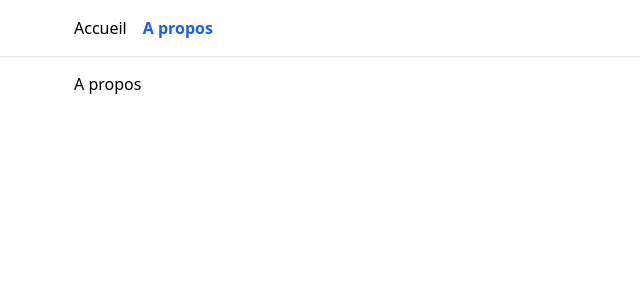
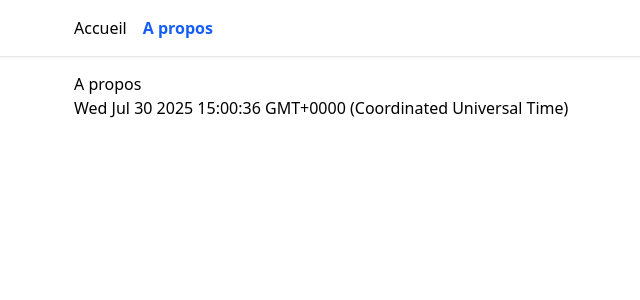
Before and after one commit to matthieumota/vue-3-plb, a Vue app in the folder 02-vite/: page /a-propos in a window 1280 px wide. Shown: the top 300 px of the page, without its empty margins (54-694 px from the left). Built offline with nearby package versions, Linux system fonts and the light colour scheme; the HTML template or start-up script is replaced by a standard one.

Commit message:
lifecycle

```diff
--- a/02-vite/src/pages/About.vue
+++ b/02-vite/src/pages/About.vue
@@ -1,3 +1,34 @@
+<script setup lang="ts">
+import { onMounted, onUnmounted, onUpdated, ref, watch } from 'vue'
+
+const date = ref(new Date())
+let interval: number
+
+console.log(document.querySelector('h1'))
+onMounted(() => {
+  console.log(document.querySelector('h1'))
+  interval = setInterval(() => {
+    console.log('tick')
+    date.value = new Date()
+  }, 10000)
+})
+
+const test = ref(0)
+
+onUpdated(() => {
+  console.log('updated', test)
+})
+
+watch(test, () => {
+  console.log('watch', test)
+})
+
+onUnmounted(() => {
+  clearInterval(interval)
+})
+</script>
+
 <template>
-  <h1>A propos</h1>
+  <h1 @click="test++">A propos</h1>
+  <p>{{ date }}</p>
 </template>
```
